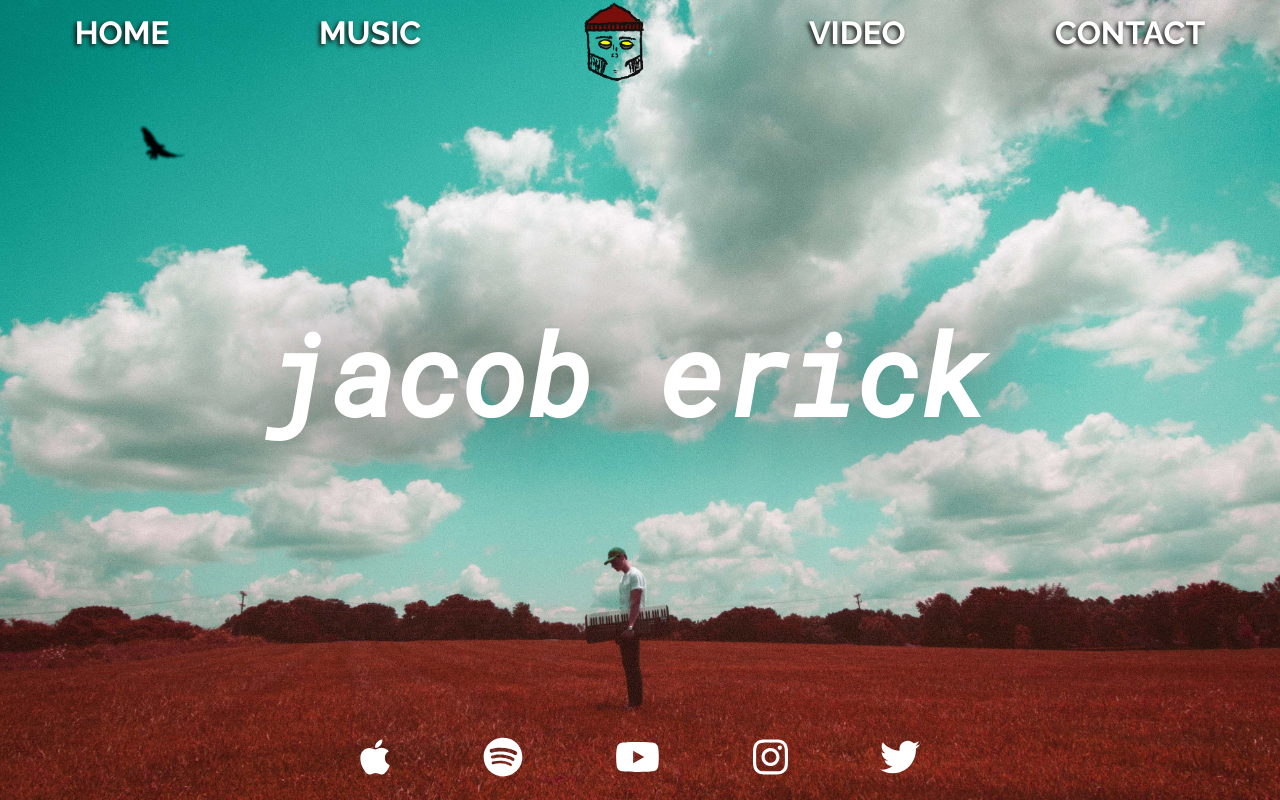
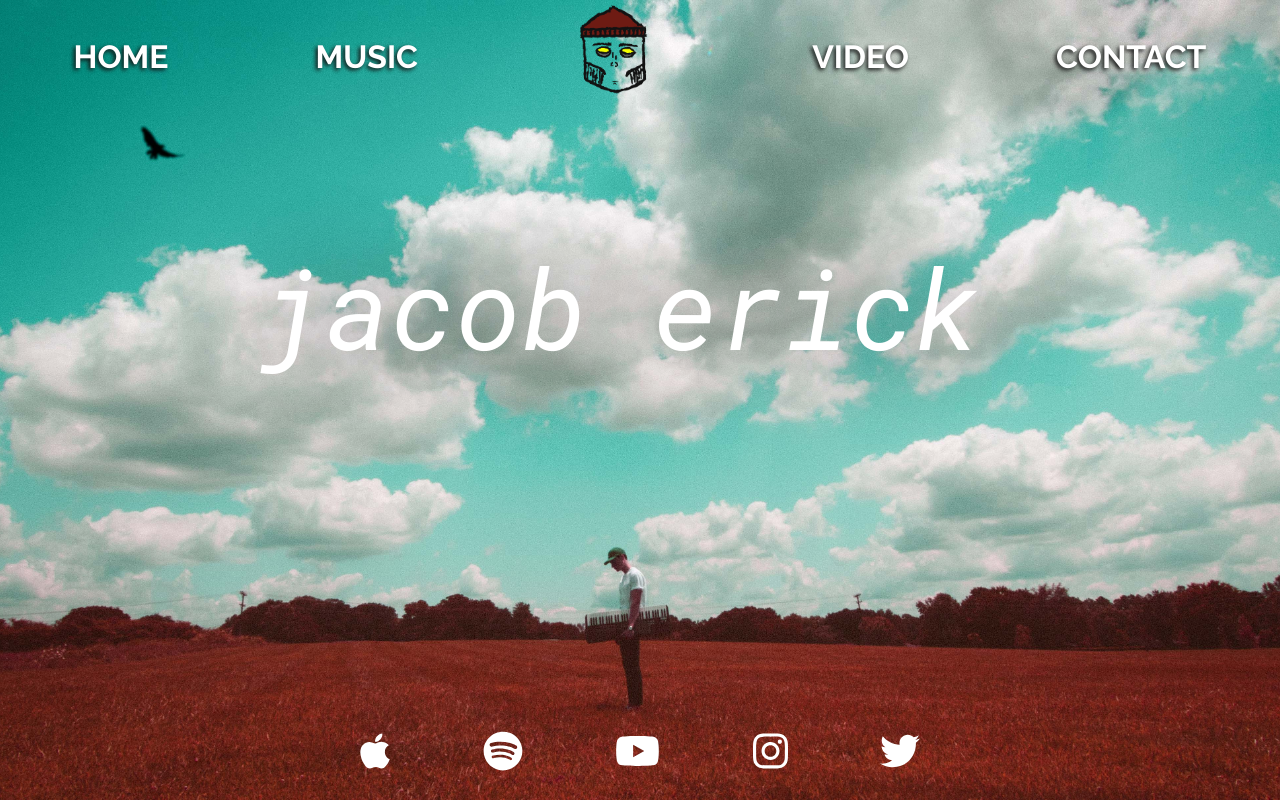
Before and after one commit to jacoberick/jacob-erick-react, a React (Create React App) app: page / in a window 1280 px wide. Built offline with nearby package versions, Linux system fonts and the light colour scheme.

Commit message:
additional pages added

```diff
--- a/package.json
+++ b/package.json
@@ -11,6 +11,7 @@
     "@testing-library/jest-dom": "^4.2.4",
     "@testing-library/react": "^9.5.0",
     "@testing-library/user-event": "^7.2.1",
+    "bootstrap": "^4.5.0",
     "node-sass": "^4.14.1",
     "react": "^16.13.1",
     "react-dom": "^16.13.1",
--- a/src/components/Contact.js
+++ b/src/components/Contact.js
@@ -3,8 +3,10 @@ import React from "react";
 const Contact = () => {
   return (
     <div id="contactText">
-      <h2>ALL INQUIRIES</h2>
-      <h1>INFO[at]JACOBERICK[dot]com</h1>
+      <h1 className="h5">ALL INQUIRIES</h1>
+      <p className="display-3">
+        <a href="mailto:info@jacoberick.com">INFO@JACOBERICK.COM</a>
+      </p>
     </div>
   );
 };
--- a/src/components/Footer.js
+++ b/src/components/Footer.js
@@ -13,27 +13,27 @@ const Footer = () => {
     <div className="footer">
       <div className="footer--icons">
         <a
-          target="blank_"
+          target="_blank"
           href="https://itunes.apple.com/us/artist/jacob-erick/1435744565"
         >
           <FontAwesomeIcon icon={faApple} />
         </a>
         <a
-          target="blank_"
+          target="_blank"
           href="https://open.spotify.com/artist/2ykzVg42YZ5JHBi3Bhf5GA?si=uAPELdlFTgWuuvqwjHNyGA"
         >
           <FontAwesomeIcon icon={faSpotify} />
         </a>
         <a
-          target="blank_"
+          target="_blank"
           href="https://www.youtube.com/channel/UCFbv2XhL6KFlwPS63GhZnMA"
         >
           <FontAwesomeIcon icon={faYoutube} />
         </a>
-        <a target="blank_" href="https://www.instagram.com/jacoberickk">
+        <a target="_blank" href="https://www.instagram.com/jacoberickk">
           <FontAwesomeIcon icon={faInstagram} />
         </a>
-        <a target="blank_" href="https://twitter.com/jacoberickk">
+        <a target="_blank" href="https://twitter.com/jacoberickk">
           <FontAwesomeIcon icon={faTwitter} />
         </a>
       </div>
--- a/src/components/Header.js
+++ b/src/components/Header.js
@@ -17,7 +17,7 @@ const Header = () => {
           id="skellygif"
         />
         <a
-          target="blank_"
+          target="_blank"
           href="https://www.youtube.com/channel/UCFbv2XhL6KFlwPS63GhZnMA"
           className="nav--link"
         >
--- a/src/components/Music.js
+++ b/src/components/Music.js
@@ -14,35 +14,35 @@ const Music = () => {
       <div className="music--icons ">
         <a
           className="grow"
-          target="blank_"
+          target="_blank"
           href="https://itunes.apple.com/us/artist/jacob-erick/1435744565"
         >
           <FontAwesomeIcon icon={faApple} />
         </a>
         <a
           className="grow"
-          target="blank_"
+          target="_blank"
           href="https://open.spotify.com/artist/2ykzVg42YZ5JHBi3Bhf5GA?si=uAPELdlFTgWuuvqwjHNyGA"
         >
           <FontAwesomeIcon icon={faSpotify} />
         </a>
         <a
           className="grow"
-          target="blank_"
+          target="_blank"
           href="https://www.youtube.com/channel/UCFbv2XhL6KFlwPS63GhZnMA"
         >
           <FontAwesomeIcon icon={faYoutube} />
         </a>
         <a
           className="grow"
-          target="blank_"
+          target="_blank"
           href="https://www.amazon.com/Beach-House-Jacob-Erick/dp/B07MTPDPG3/ref=sr_1_2?dchild=1&keywords=Jacob+Erick&qid=1591674789&s=dmusic&search-type=ss&sr=1-2"
         >
           <FontAwesomeIcon icon={faAmazon} />
         </a>
         <a
           className="grow"
-          target="blank_"
+          target="_blank"
           href="https://soundcloud.com/user-693428248"
         >
           <FontAwesomeIcon icon={faSoundcloud} />
--- a/src/index.js
+++ b/src/index.js
@@ -4,6 +4,7 @@ import "./index.scss";
 import App from "./App";
 import "./styles/fonts.scss";
 import "./styles/style.sass";
+import "bootstrap/dist/css/bootstrap.css";
 import * as serviceWorker from "./serviceWorker";
 
 ReactDOM.render(
--- a/src/styles/style.sass
+++ b/src/styles/style.sass
@@ -1,15 +1,14 @@
+@import "./variables"
+
 body
-  background: url("../images/webmain_red.jpg") no-repeat center
-  background-size: cover
+  @include background("../images/webmain_red.jpg", cover, center)
   height: 100vh
   position: relative
 
   // index styles
 
   .main--nav
-    display: flex
-    flex-wrap: wrap
-    justify-content: space-around
+    @include flexbox(center, space-around)
 
     .nav--link
       font-family: 'Raleway', sans-serif
@@ -19,40 +18,54 @@ body
       text-shadow: -2px 2px 4px #121212
       text-decoration: none
 
+      @media #{$mobile}
+        display: flex
+        flex-direction: column
+
+
     .nav--link:hover
       font-style: italic
 
     #skellygif
       height: 100px
 
+
+
   #nameTitle
-    text-align: center
     font-family: 'Roboto Mono', monospace
-    margin: 200px 30px 0px 0px
     font-size: 7rem
     color: #ffffff
     text-shadow: 0px 0px 100px #121212
+    position: absolute
+    top: 30%
+    left: calc(50% - 20px)
+    transform: translate(-50%)
+    white-space: nowrap
+
+    @media#{$mobile}
+      font-size: 500%
+      left: 50%
+      white-space: normal
+
 
   //contact styles
   #contactText
-    text-align: center
-    margin-top: 150px
-    margin-right: 40px
+    position: absolute
+    top: 25%
+    left: 50%
+    transform: translate(-50%)
 
-    h1
-      font-size: 4rem
-      font-family: 'Roboto', sans-serif
+    a
+      color: #121212
 
   //music styles
   .music
-    position: absolute
-    top: 20rem
+    @include center
     width: 100%
 
     .music--icons
+      @include flexbox(center, space-between)
       font-size: 5rem
-      display: flex
-      justify-content: space-between
       max-width: 50rem
       margin: 0 auto
 
@@ -81,6 +94,9 @@ body
       max-width: 35rem
       margin: 0 auto
 
+      @media #{$mobile}
+        padding: 0 15px
+
       a
         color: #fff
 
--- /dev/null
+++ b/src/styles/variables.sass
@@ -0,0 +1,21 @@
+@mixin background($url, $size, $position)
+  background-image: url($url)
+  background-size: $size
+  background-position: $position
+  background-repeat: no-repeat
+
+@mixin flexbox($align, $justify, $direction: row)
+  display: flex
+  align-items: $align
+  justify-content: $justify
+  flex-direction: $direction
+  flex-wrap: wrap
+
+@mixin center
+  position: absolute
+  top: 50%
+  left: 50%
+  transform: translate(-50%, -50%)
+
+$mobile: 'only screen and (max-width: 576px)'
+$tablet: 'only screen and (max-width: 768px)'
```
Also changed, not shown: src/images/skellygif.gif, 1 other file (tests, documents, lock files or other folders).
